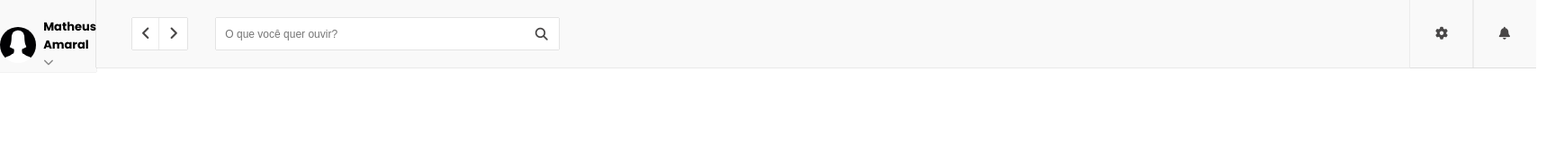
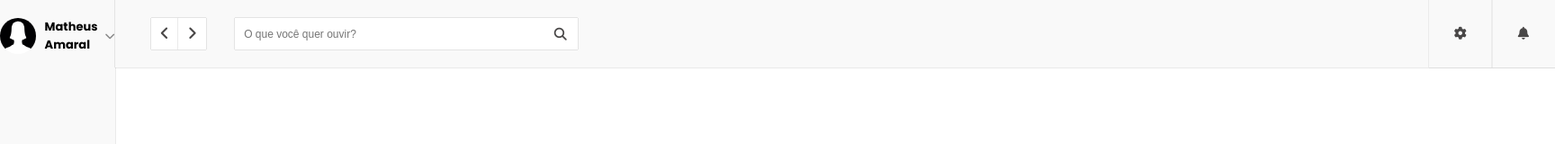
Before and after one commit to MatheuscAmaral/Mtx-Music, a plain HTML site: page index.html in a window 1280 px wide. Shown: the top 160 px of the page at 90% size, 1728 px wide, since content can reach past the window. Drawn offline with Linux system fonts and the light colour scheme.

Commit message:
alterado o gap do nome do usuario

```diff
--- a/index.html
+++ b/index.html
@@ -13,7 +13,7 @@
         <div id="aba_informacoes">
             <div class="dados_usuario">
                 <img src="/src/images/ex.jpg" alt="foto de perfil" width="40px">
-                <strong>Matheus Amaral <i class="fa-solid fa-chevron-down fa-sm" style="color: #878787;"></i></strong>
+                <strong style="display: flex; align-items: center; gap: .5rem;">Matheus Amaral <i class="fa-solid fa-chevron-down fa-sm" style="color: #878787;"></i></strong>
             </div>
 
         </div>
--- a/src/assets/css/style.css
+++ b/src/assets/css/style.css
@@ -73,15 +73,16 @@ body {
 
 #aba_informacoes {
     width: 280px;
+    padding-bottom: 870px;
     padding-top: 20px;
     background-color: #f9f9f9;
-    box-shadow: 0px 0px .6px 0px black;
+    box-shadow: 0px 0px .7px 0px black;
 }
 
 .dados_usuario {
     display: flex;
     align-items: center;
-    gap: .51rem;
+    gap: .6rem;
     justify-content: center;
 }
 
```
